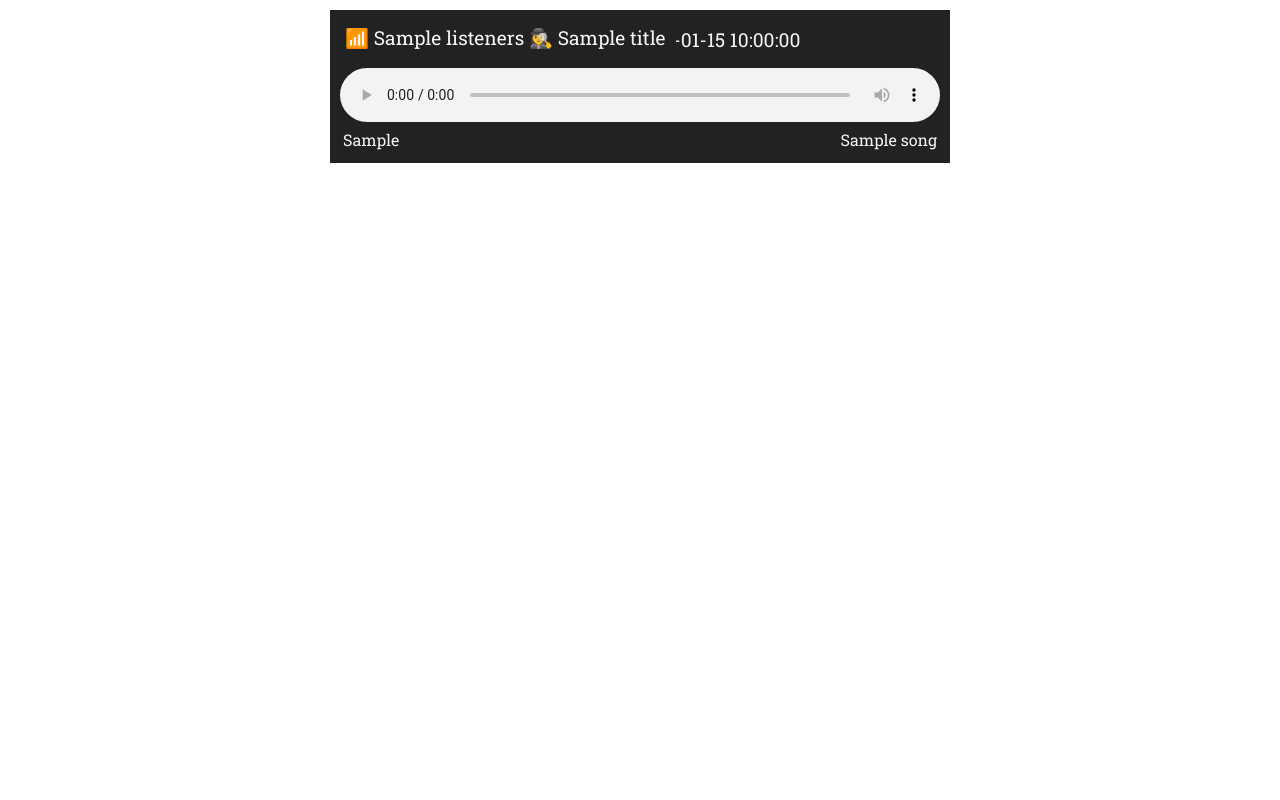
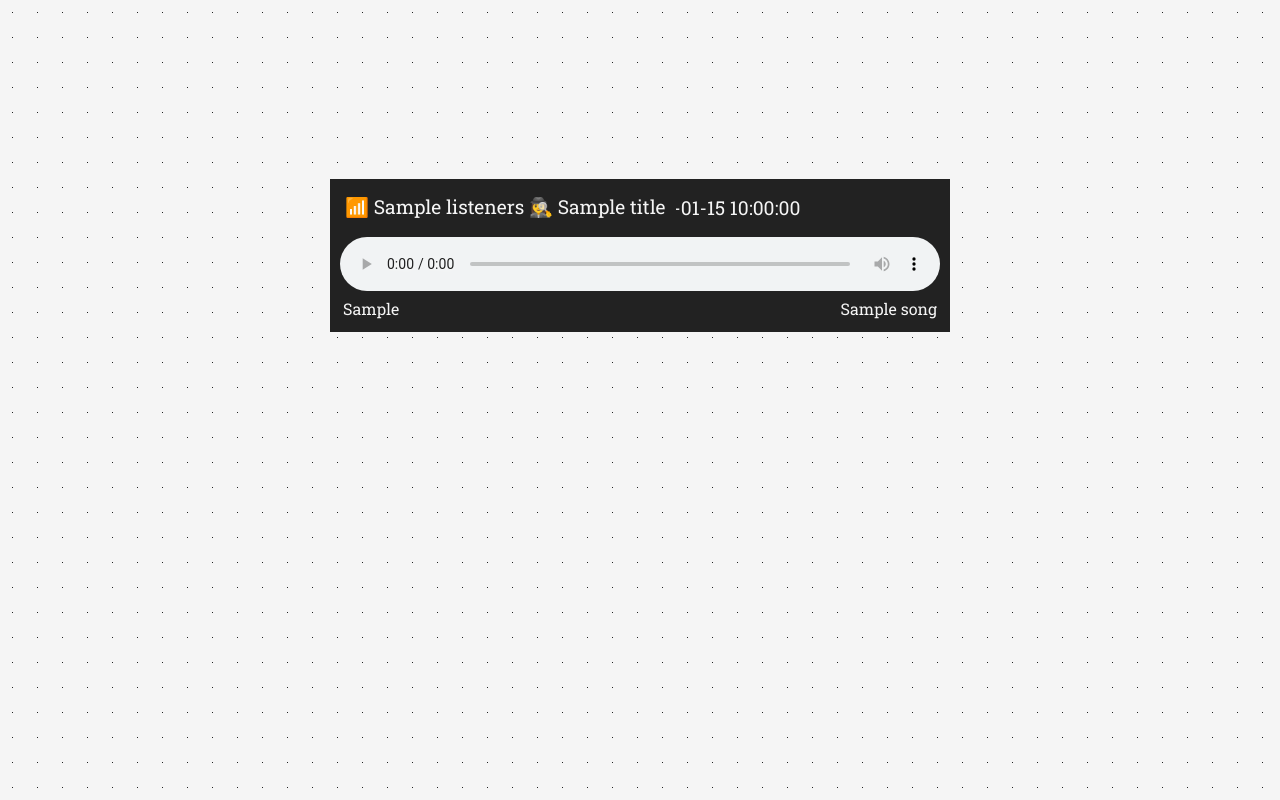
Before and after one commit to foresle/icecast_radio_player, a Flask app: template templates/player.html in a window 1280 px wide. Run offline with Flask 3, Linux system fonts and the light colour scheme; the template is opened without the code that fills it: most values are stand-ins (such as "Sample title", 1, 10 or a date in 2020); parts of the project's set-up code (start-up, migrations or seed data) failed here and were passed over.

Commit message:
Added doted background. Version 1.1.0.

```diff
--- a/static/styles/main.css
+++ b/static/styles/main.css
@@ -10,6 +10,15 @@
   justify-content: flex-start;
   font-weight: 400;
   font-family: "Roboto Slab", serif;
+  background-image: radial-gradient(#222222 5%, whitesmoke 5%);
+  background-position: 0 0;
+  background-size: 25px 25px;
+}
+
+@media screen and (min-width: 768px) {
+  body {
+    justify-content: center;
+  }
 }
 
 /*# sourceMappingURL=main.css.map */
--- a/static/styles/main.sass
+++ b/static/styles/main.sass
@@ -14,3 +14,12 @@
 
   font-weight: 400
   font-family: 'Roboto Slab', serif
+
+  background-image: radial-gradient(#222222 5%, whitesmoke 5%)
+  background-position: 0 0
+  background-size: 25px 25px
+
+
+@media screen and (min-width: 768px)
+  body
+    justify-content: center
--- a/static/styles/player.css
+++ b/static/styles/player.css
@@ -65,6 +65,7 @@
   #player {
     width: 600px;
     height: auto;
+    margin-bottom: 300px;
   }
   #player > div:first-child {
     justify-content: flex-start;
--- a/static/styles/player.sass
+++ b/static/styles/player.sass
@@ -74,6 +74,7 @@
   #player
     width: 600px
     height: auto
+    margin-bottom: 300px
 
     > div:first-child
       justify-content: flex-start
```
Also changed, not shown: 2 other files.
